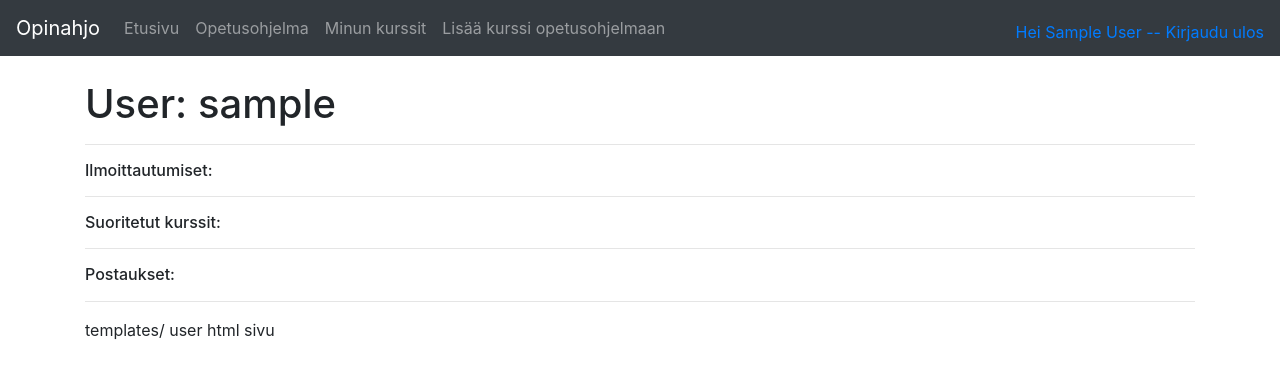
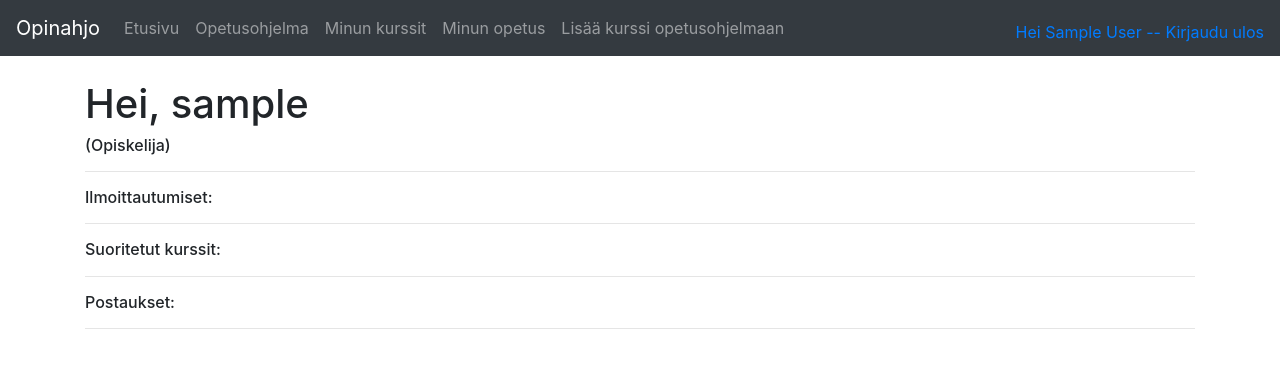
Before and after one commit to aarekr/Opinahjo, a Flask app: a page that uses application/templates/user.html in a window 1280 px wide. Shown: the top 379 px of the page. Run offline with Flask 2, Linux system fonts and the light colour scheme; a user stored in the database is signed in; tables that the repository leaves empty hold one stand-in row (values such as "Sample post"); some libraries are stand-ins or nearby versions.

Commit message:
Käyttäjäprofiilit (User): student ja teacher

```diff
--- a/application/kurssit/forms.py
+++ b/application/kurssit/forms.py
@@ -1,9 +1,10 @@
 from flask_wtf import FlaskForm
-from wtforms import StringField, BooleanField, validators
+from wtforms import StringField, BooleanField, SubmitField, validators
 
 class CourseForm(FlaskForm):
     name = StringField("Kurssin nimi", [validators.Length(min=2)])
-    enrolled = BooleanField("Paikka varattu") # mun lisäys
+    enrolled = BooleanField("Paikka varattu")
+    submit = SubmitField('Lisää opetusohjelmaan')
 #    done = BooleanField("Suoritettu") # tämä ei saisi olla opettaja-näkymässä
 
     class Meta:
--- a/application/kurssit/models.py
+++ b/application/kurssit/models.py
@@ -4,11 +4,13 @@ from application.models import Base
 class Kurssi(Base):
 
     name = db.Column(db.String(144), nullable=False)
-    enrolled = db.Column(db.Boolean, nullable=False) # kurssipaikan varaus
+    enrolled = db.Column(db.Boolean, nullable=False)  # kurssipaikan varaus
+    completed = db.Column(db.Boolean, nullable=False) # kurssi suoritettu
 
 #    account_id = db.Column(db.Integer, db.ForeignKey('account.id'),
 #                           nullable=False)
 
     def __init__(self, name):
         self.name = name
-        self.enrolled = False # kurssipaikka ei varattu
+        self.enrolled = False  # kurssipaikka ei varattu
+        self.completed = False
--- a/application/kurssit/views.py
+++ b/application/kurssit/views.py
@@ -32,6 +32,9 @@ def kurssit_enroll(kurssi_id):
 @app.route("/kurssit/", methods=["POST"])
 @login_required
 def kurssit_create():
+    if not current_user.teacher: # jos ei-opettaja lisäämässä uutta kurssia
+        return redirect(url_for("kurssit_index"))
+
     form = CourseForm(request.form)
     if not form.validate():
         return render_template("kurssit/lisaauusikurssi.html", form = form)
--- a/application/templates/kurssit/list.html
+++ b/application/templates/kurssit/list.html
@@ -12,7 +12,7 @@
     {% for kurssi in kurssit %}
     <tr>
       <td>{{ kurssi.name }}</td>
-      <td align="center">Done status</td>
+      <td align="center">{{ kurssi.completed }}</td>
       <td align="center">{{ kurssi.enrolled }}</td>
       <td>
         <form method="POST" action="{{ url_for('kurssit_enroll', kurssi_id=kurssi.id) }}">
--- a/application/templates/layout.html
+++ b/application/templates/layout.html
@@ -21,14 +21,22 @@
           <li class="nav-item">
             <a class="nav-link" href="{{ url_for('kurssit_index') }}">Opetusohjelma</a>
           </li>
-          <li class="nav-item">
-            {% if current_user.is_authenticated %}
+          <li class="nav-item"> <!-- opiskelijan näkymä -->
+            {% if current_user.is_authenticated and current_user.student %}
             <a class="nav-link" href="{{ url_for('user', usernimi=current_user.username) }}">Minun kurssit</a>
             {% endif %}
           </li>
+          <li class="nav-item"> <!-- opettajan näkymä -->
+            {% if current_user.is_authenticated and current_user.teacher %}
+            <a class="nav-link" href="{{ url_for('user', usernimi=current_user.username) }}">Minun opetus</a>
+            {% endif %}
+          </li>
+
           <li class="nav-item">
             <!-- jos käyttäjä on opettaja, tämä kohta näytetään -->
+            {% if current_user.teacher %}
             <a class="nav-link" href="{{ url_for('kurssit_form') }}">Lisää kurssi opetusohjelmaan</a>
+            {% endif %}
             <!-- jos loppuu -->
           </li>
         </ul>
--- a/application/templates/user.html
+++ b/application/templates/user.html
@@ -1,17 +1,32 @@
 {% extends "layout.html" %}
 
 {% block body %}
-    <h1>User: {{ user.username }}</h1>
+    <h1>Hei, {{ user.username }}</h1>
+
+    <!-- profiili -->
+    {% if user.student %}
+    <h6>(Opiskelija)</h6>
+    {% elif user.teacher %}
+    <h6>(Opettaja)</h6>
+    {% endif %}
     <hr>
-    <h6>Ilmoittautumiset: </h6>
-    <!-- listaa tähän kurssit, joille ilmoittautunut mutta ei suoritettu -->
+
+    {% if user.student %}
+      <h6>Ilmoittautumiset: </h6>
+      <!-- listaa tähän kurssit, joille ilmoittautunut mutta ei suoritettu -->
+      {% elif user.teacher %}
+      <h6>Opetus: </h6>
+    {% endif %}
     <hr>
-    <h6>Suoritetut kurssit: </h6>
-    <!-- listaa suoritetut kurssit -->
+
+    {% if user.student %}
+      <h6>Suoritetut kurssit: </h6>
+      <!-- listaa suoritetut kurssit -->
     <hr>
+    {% endif %}
+
     <h6>Postaukset: </h6>
     <!-- käyttäjän postaukset -->
     <hr>
-    <p>templates/ user html sivu</p>
 
 {% endblock %}
```
Also changed, not shown: application/auth/models.py (+5 -2 lines), application/auth/views.py (+3 -12 lines), application/templates/kurssit/lisaauusikurssi.html (+10 -6 lines).
